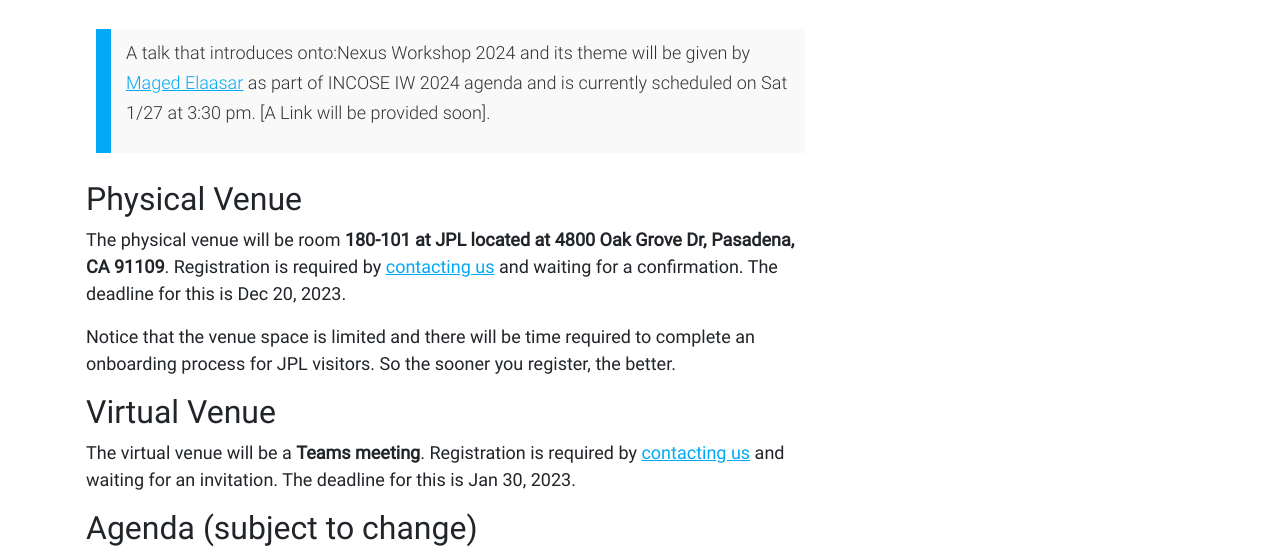
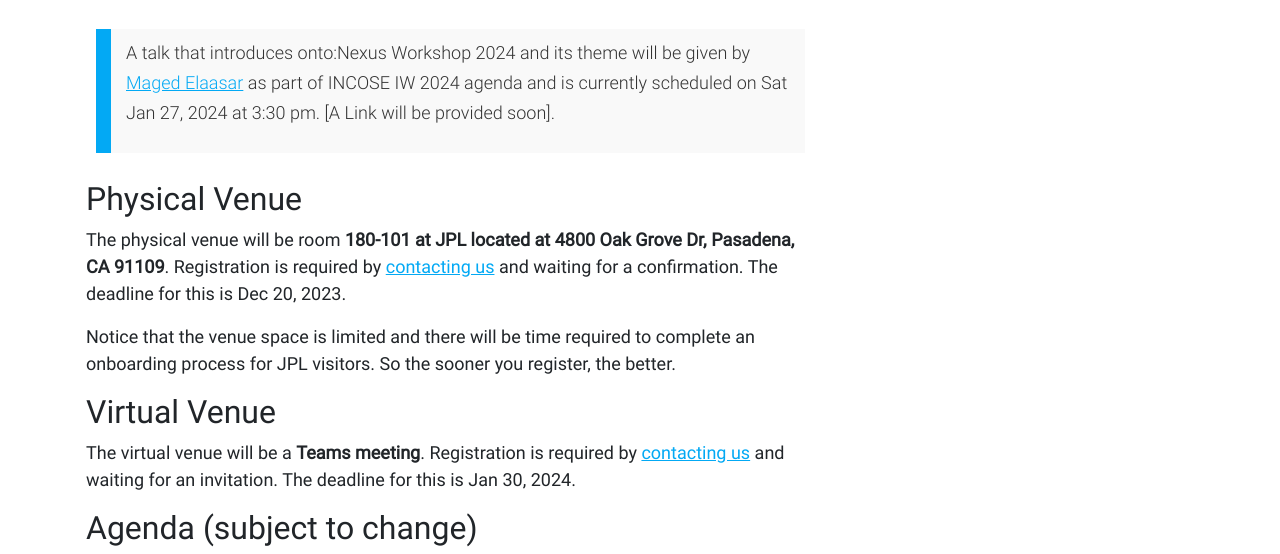
Before and after one commit to opencaesar/opencaesar.github.io, a Jekyll site: the page built from _events/2023-11-22-onto-Nexus-Workshop-2024.md, in a window 1280 px wide and 900 px high, scrolled down 474 px. Shown: the part 188-742 px from the top of the window. Built offline with Jekyll 4.4.1, drawn with Linux system fonts in a browser that asks for light colours; nearby versions of some CDN libraries.

Commit message:
deadline

```diff
--- a/_events/2023-11-22-onto-Nexus-Workshop-2024.md
+++ b/_events/2023-11-22-onto-Nexus-Workshop-2024.md
@@ -16,7 +16,7 @@
 
 The workshop is a free hybrid event that will take place on <b>Wed Jan 31st, 2024 from 8:30am to 5:00 pm PST</b> at the Jet Propulsion Laboratory ([JPL](https://www.jpl.nasa.gov/)) in Pasadena, CA. This is the day after the [INCOSE IW 2024](https://www.incose.org/IW2024), which will take place Jan 27-30 in (the nearby city of) Torrance, CA.
 
-> A talk that introduces onto:Nexus Workshop 2024 and its theme will be given by [Maged Elaasar](mailto:elaasar@jpl.nasa.gov) as part of INCOSE IW 2024 agenda and is currently scheduled on Sat 1/27 at 3:30 pm. [A Link will be provided soon].
+> A talk that introduces onto:Nexus Workshop 2024 and its theme will be given by [Maged Elaasar](mailto:elaasar@jpl.nasa.gov) as part of INCOSE IW 2024 agenda and is currently scheduled on Sat Jan 27, 2024 at 3:30 pm. [A Link will be provided soon].
 
 ## Physical Venue
 
@@ -26,7 +26,7 @@
 
 ## Virtual Venue
 
-The virtual venue will be a <b>Teams meeting</b>. Registration is required by [contacting us](mailto:elaasar@jpl.nasa.gov) and waiting for an invitation. The deadline for this is Jan 30, 2023.
+The virtual venue will be a <b>Teams meeting</b>. Registration is required by [contacting us](mailto:elaasar@jpl.nasa.gov) and waiting for an invitation. The deadline for this is Jan 30, 2024.
 
 ## Agenda (subject to change)
 
```
